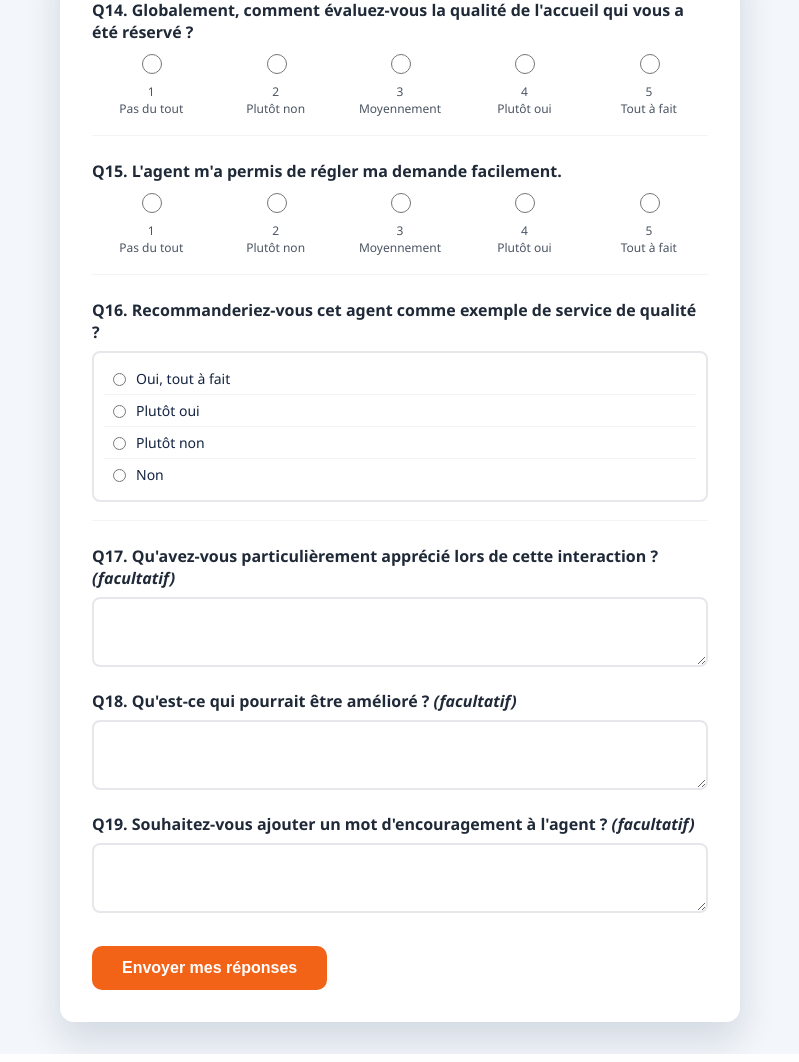
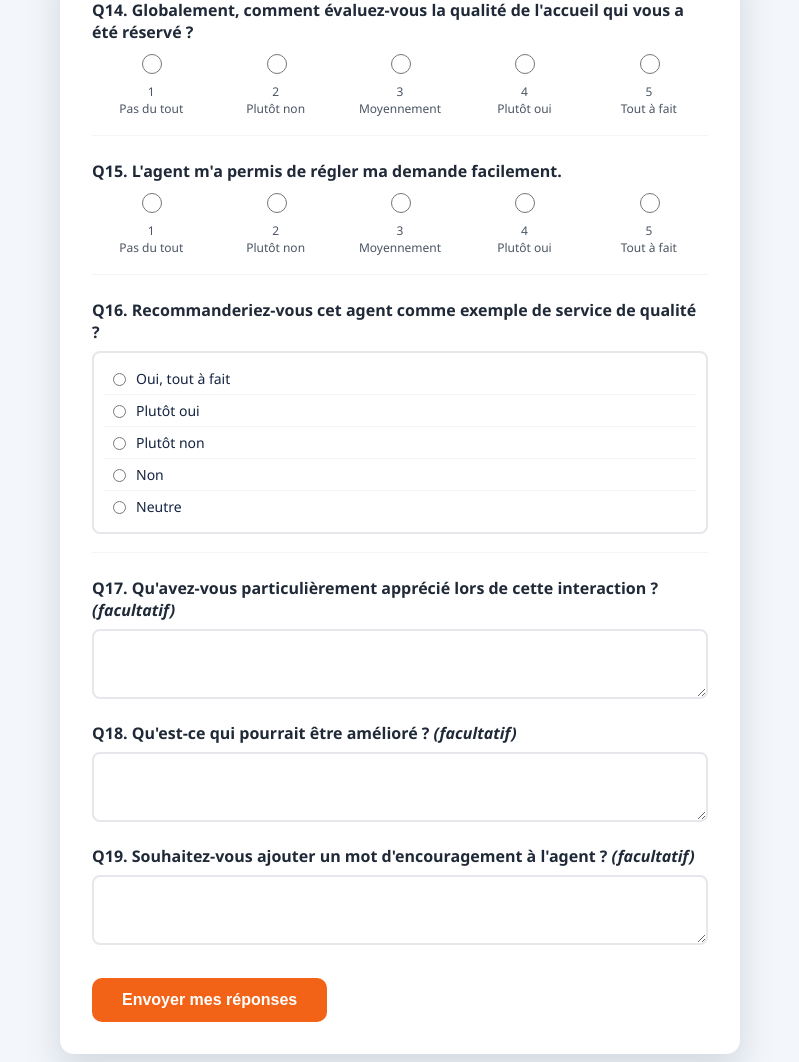
Before and after one commit to moaye-k/CNPS, a Flask app: page /etape5 in a window 1280 px wide. Shown: the part 234-1296 px from the top of the page, without its empty margins (240-1039 px from the left). Run offline with Flask 3, Linux system fonts and the light colour scheme; the visitor is signed in with stand-in values (Sample User, id 1).

Commit message:
Add neutral option to question 16

```diff
--- a/templates/etape5.html
+++ b/templates/etape5.html
@@ -34,6 +34,7 @@
             <div class="radio-item"><input type="radio" name="q16" id="q16b" value="Plutôt oui"><label for="q16b">Plutôt oui</label></div>
             <div class="radio-item"><input type="radio" name="q16" id="q16c" value="Plutôt non"><label for="q16c">Plutôt non</label></div>
             <div class="radio-item"><input type="radio" name="q16" id="q16d" value="Non"><label for="q16d">Non</label></div>
+            <div class="radio-item"><input type="radio" name="q16" id="q16e" value="Neutre"><label for="q16e">Neutre</label></div>
         </div>
     </div>
 
```
